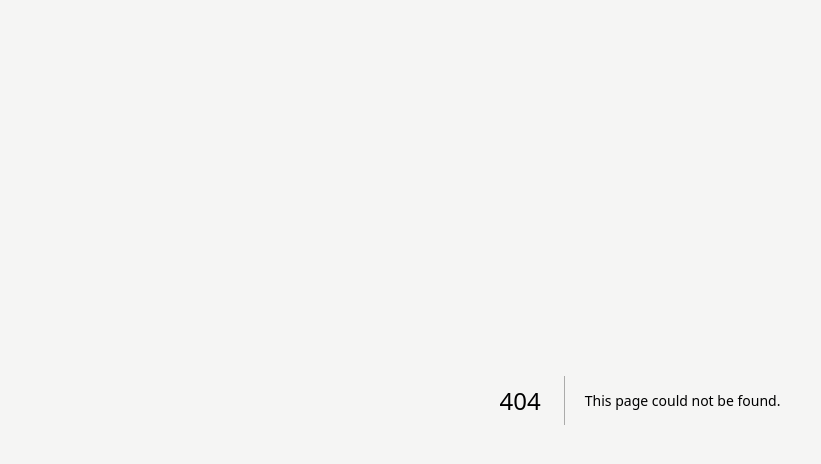
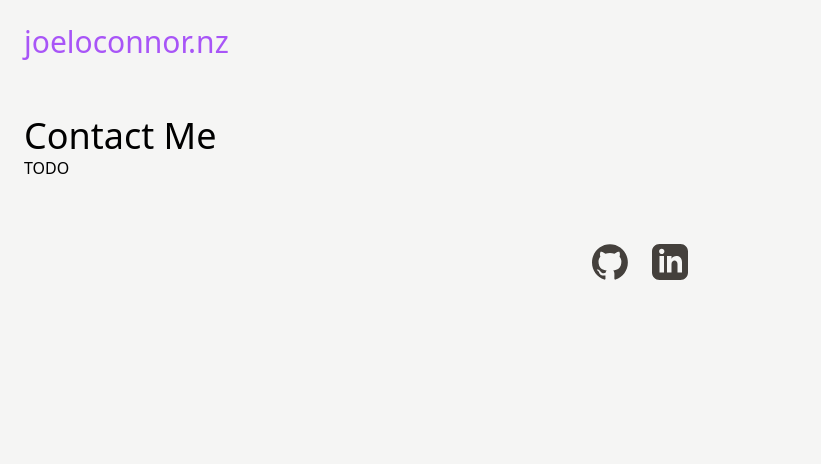
Before and after one commit to joeloconnor-nz/joeloconnor.nz, a Next.js app: page /contact in a window 1280 px wide. Before the commit this address had no page. Shown: the top 464 px of the page, without its empty margins (0-821 px from the left). Built offline with nearby package versions, Linux system fonts and the light colour scheme.

Commit message:
Create initial contact page

```diff
--- /dev/null
+++ b/src/pages/contact.tsx
@@ -0,0 +1,15 @@
+import { Layout } from '@/components/layout';
+import { NextSeoProps } from 'next-seo';
+
+const seoProp: NextSeoProps = {
+    title: 'Contact',
+};
+
+export default function Contact() {
+    return (
+        <Layout seo={seoProp}>
+            <h1 className="text-4xl">Contact Me</h1>
+            <p>TODO</p>
+        </Layout>
+    );
+}
```
